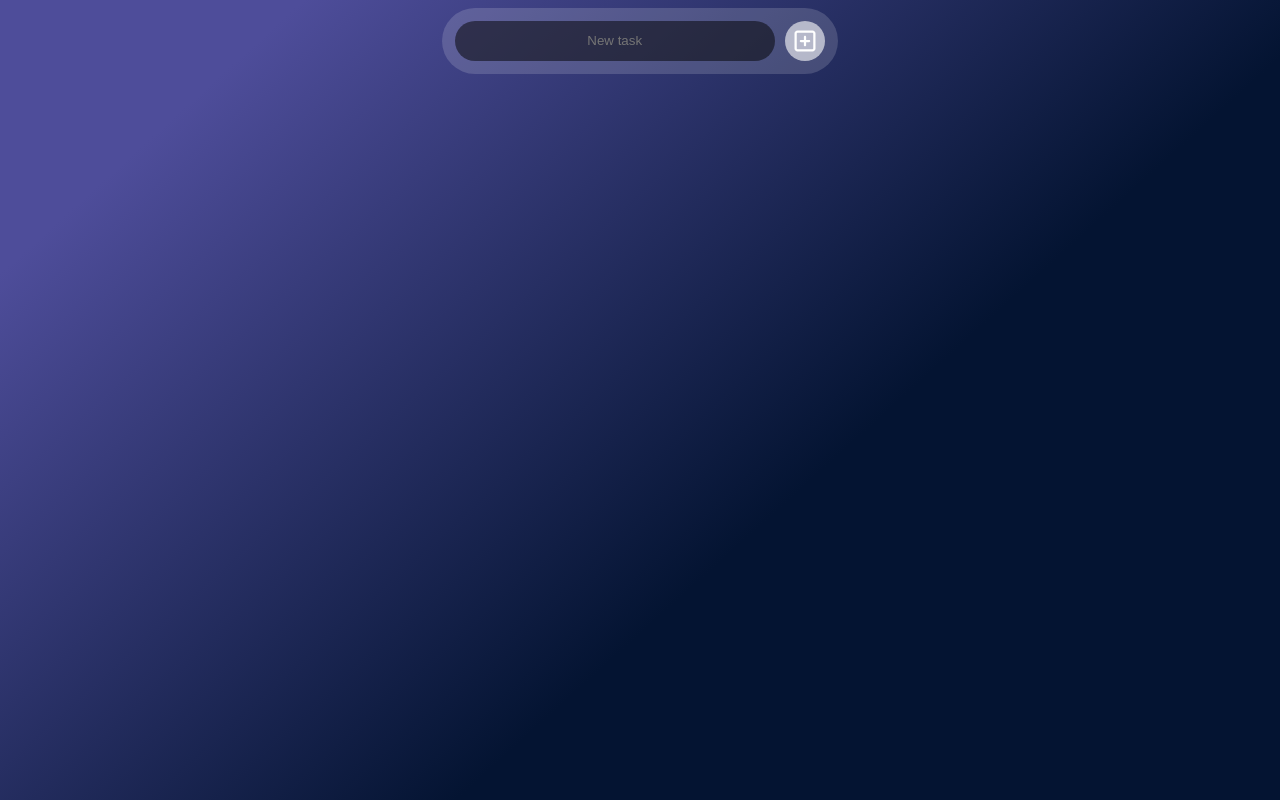
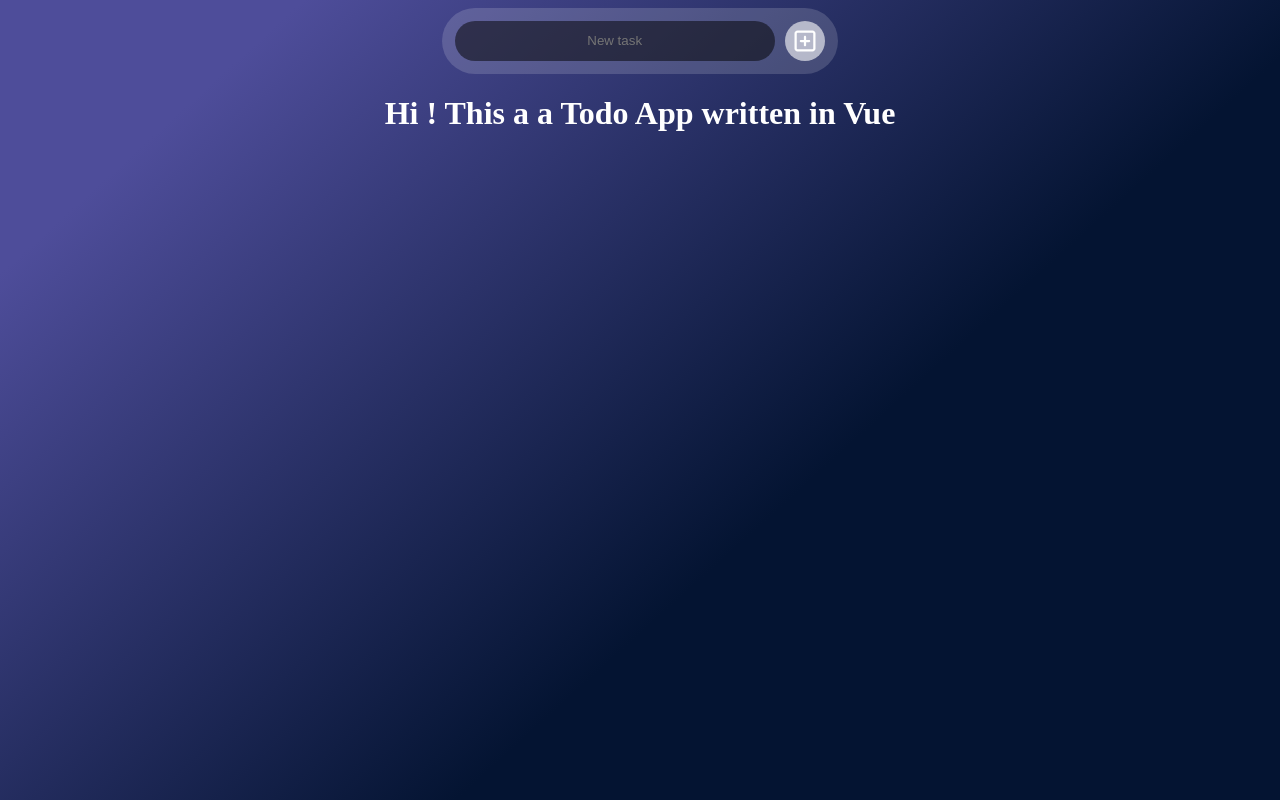
Before and after one commit to imPBH/todo-vue, a Vue app: page / in a window 1280 px wide. Built offline with nearby package versions, Linux system fonts and the light colour scheme.

Commit message:
Added a welcome message

```diff
--- a/src/components/ListComponent.vue
+++ b/src/components/ListComponent.vue
@@ -63,12 +63,6 @@
 .icon {
     height: 1.5rem;
     transition: 0.1s ease;
-
-    // &:hover {
-    //     height: 2rem;
-    //     transition: 0.1s ease;
-    //     cursor: pointer;
-    // }
 }
 
 .done{
--- a/src/views/HomeView.vue
+++ b/src/views/HomeView.vue
@@ -3,6 +3,7 @@
     <div class="todo">
       <InputComponent style="justify-content: center" @addTodo="addTodo" />
       <ListComponent :todos="todos" @toggleDone="toggleDone" @deleteTodo="deleteTodo" />
+      <h1 v-if="todos.length === 0">Hi ! This a a Todo App written in Vue</h1>
     </div>
   </div>
 </template>
```
